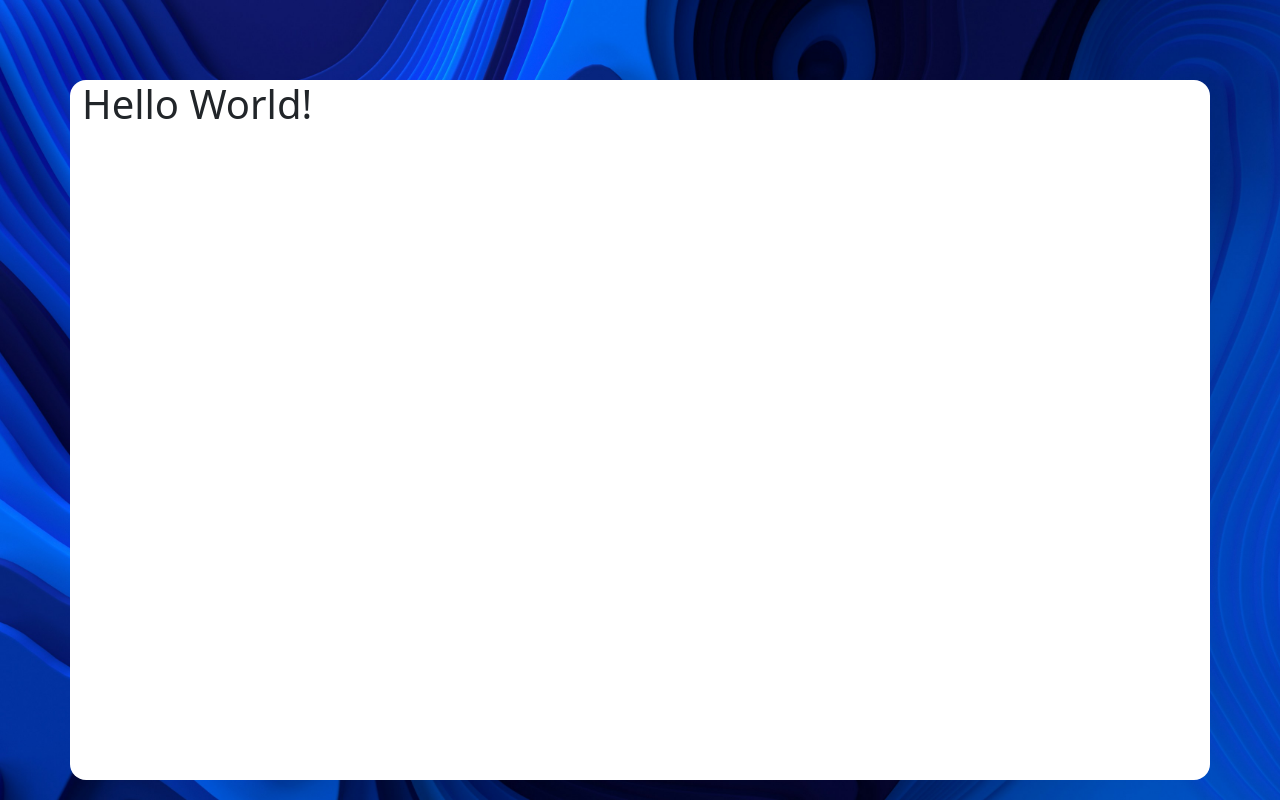
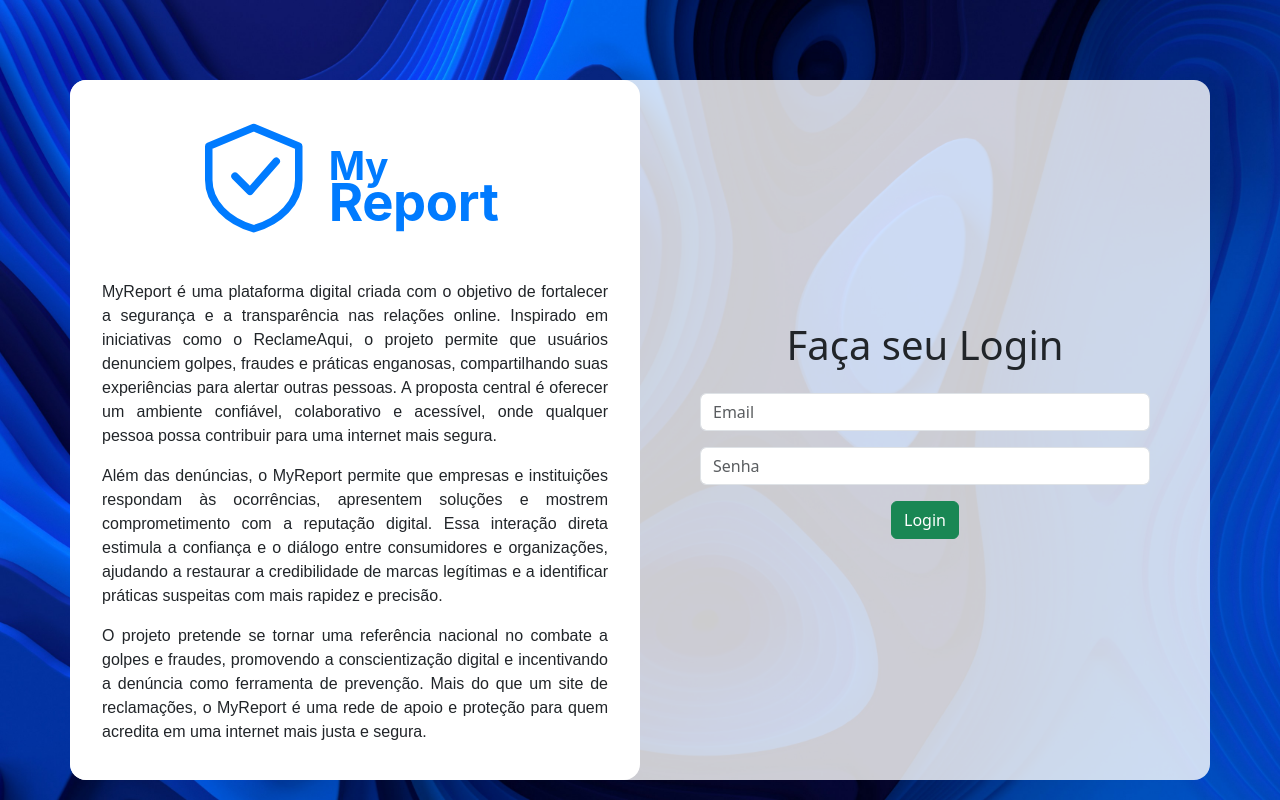
Before and after one commit to victorarbarbosa/my-report, a React (Vite) app in the folder my-report-frontend/my-report-frontend/: page / in a window 1280 px wide. Built offline with nearby package versions, Linux system fonts and the light colour scheme.

Commit message:
feat: adicionando tela inicial do frontend

```diff
--- a/my-report-frontend/my-report-frontend/src/App.css
+++ b/my-report-frontend/my-report-frontend/src/App.css
@@ -9,9 +9,35 @@ main {
     justify-content: center;
 }
 
-.signin-container {
+.initial-container {
+    margin-top: 80px;
+}
+
+.content-row {
     height: 700px;
+    border-radius: 16px;
+    background-color: rgba(255, 255, 255, 0.8);
+}
+
+.presentation-div {
+    height: 100%;
     background-color: white;
-    margin-top: 80px;
     border-radius: 16px;
 }
+
+.presentation-content {
+    padding: 0px 20px 0px 20px;
+    font-family: 'Arial';
+    text-align: justify;
+}
+
+.logo {
+    display: block;
+    margin: 0 auto;
+}
+
+.login-div {
+    height: 100%;
+    border-top-right-radius: 16px;
+    border-bottom-right-radius: 16px;
+}
--- a/my-report-frontend/my-report-frontend/src/App.jsx
+++ b/my-report-frontend/my-report-frontend/src/App.jsx
@@ -1,13 +1,44 @@
 import './App.css'
 import 'bootstrap/dist/css/bootstrap.min.css';
+import logo from './assets/myreport-logo.svg';
 
 function App() {
 
   return (
     <main>
-      <div className='container signin-container'>
-        <div className='col-sm-6 col-md-4 col-lg-3'>
-          <h1>Hello World!</h1>
+      <div className='container initial-container'>
+        <div className='row content-row'>
+          <div className='col-md-6 presentation-div d-none d-md-block'>
+            <div className='presentation-content'>
+              <img className='logo' src={logo}/>
+              <p>
+                MyReport é uma plataforma digital criada com o objetivo de fortalecer a segurança e a transparência nas relações online.
+                Inspirado em iniciativas como o ReclameAqui, o projeto permite que usuários denunciem golpes, fraudes e práticas enganosas, compartilhando
+                suas experiências para alertar outras pessoas. A proposta central é oferecer um ambiente confiável, colaborativo e acessível, onde qualquer
+                pessoa possa contribuir para uma internet mais segura.
+              </p>
+              <p>
+                Além das denúncias, o MyReport permite que empresas e instituições respondam às ocorrências, apresentem soluções e mostrem comprometimento
+                com a reputação digital. Essa interação direta estimula a confiança e o diálogo entre consumidores e organizações, ajudando a restaurar a
+                credibilidade de marcas legítimas e a identificar práticas suspeitas com mais rapidez e precisão.
+              </p>
+              <p>
+                O projeto pretende se tornar uma referência nacional no combate a golpes e fraudes, promovendo a conscientização digital e
+                incentivando a denúncia como ferramenta de prevenção. Mais do que um site de reclamações, o MyReport é uma rede de apoio e proteção
+                para quem acredita em uma internet mais justa e segura.
+              </p>
+            </div>
+          </div>
+
+          <div className='col-md-6 login-div d-flex flex-column justify-content-center text-center'>
+            <img className='logo d-block d-md-none' src={logo} />
+            <h1 className='mb-4'>Faça seu Login</h1>
+            <form className='px-5'>
+              <input type="email" className="form-control" placeholder="Email" id="emailInput" aria-label="Email"/>
+              <input type="password" className="form-control mt-3" placeholder="Senha" id="passwordInput" aria-label="Password"/>
+              <button type="submit" className="btn btn-success mt-3 d-block mx-auto">Login</button>
+            </form>
+          </div>
         </div>
       </div>
     </main>
--- a/my-report-frontend/package.json
+++ b/my-report-frontend/package.json
@@ -1,6 +1,7 @@
 {
   "dependencies": {
     "bootstrap": "^5.3.8",
-    "react-bootstrap": "^2.10.10"
+    "react-bootstrap": "^2.10.10",
+    "vite": "^7.1.12"
   }
 }
```
Also changed, not shown: my-report-frontend/my-report-frontend/src/assets/myreport-logo.svg (added), 1 other file (tests, documents, lock files or other folders).
